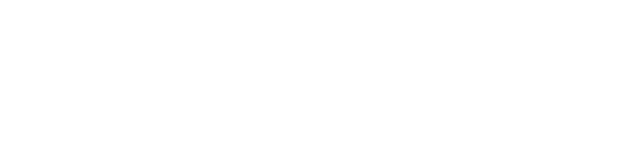
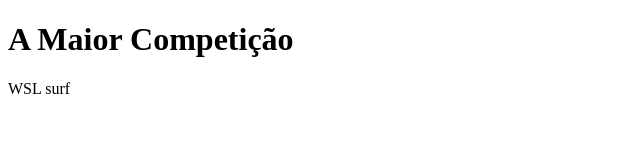
Before and after one commit to joaovictormarins/Front-End-aula-git, a plain HTML site: page Victor_aula_08/index.html in a window 1280 px wide. Shown: the whole page, without its empty margins (0-640 px from the left). Drawn offline with Linux system fonts and the light colour scheme.

Commit message:
alterei o titulo

```diff
--- a/Victor_aula_08/index.html
+++ b/Victor_aula_08/index.html
@@ -3,10 +3,14 @@
 <head>
     <meta charset="UTF-8">
     <meta name="viewport" content="width=device-width, initial-scale=1.0">
-    <title>Aula 08</title>
+    <title>Aula 08 - git
+    </title>
     <link rel="stylesheet" href="style.css">
 
 </head>
+    <h1>A Maior Competição</h1>
+    <p>WSL surf</p>
+    <br>
 <body>
 
 </body>
```
